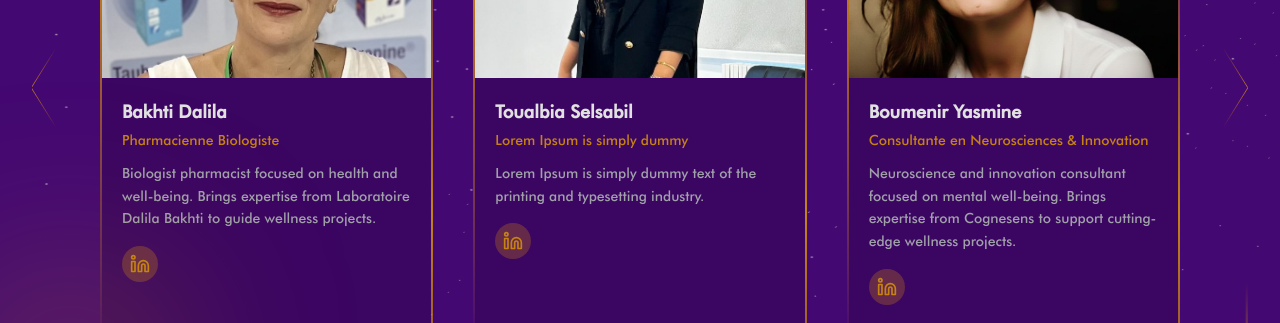
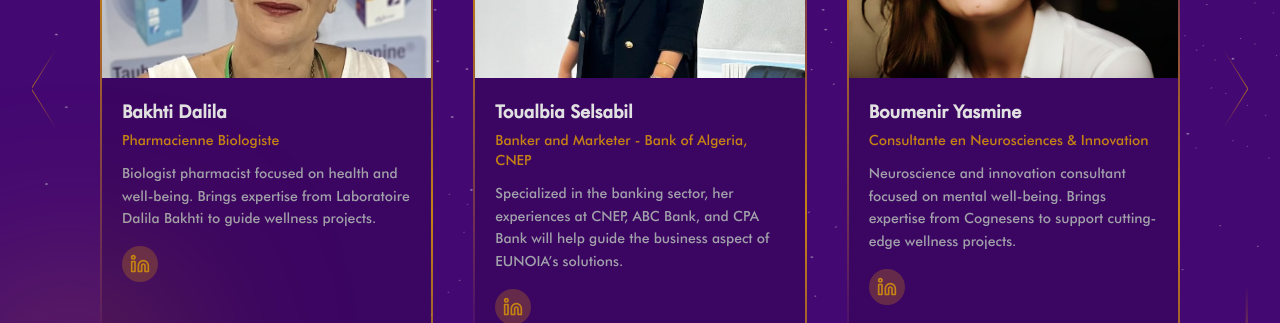
Before and after one commit to islemgouicem/Skill-and-Tell-official-website, a React (Vite) app: page /eunoia in a window 1280 px wide. Shown: the part 2500-2823 px from the top of the page. Built offline with nearby package versions, Linux system fonts and the light colour scheme; no server answers.

Commit message:
Update eunoia_carousel.jsx

```diff
--- a/src/components/ui/eunoia_carousel.jsx
+++ b/src/components/ui/eunoia_carousel.jsx
@@ -14,10 +14,10 @@ const judges = [
     {
         id: 5,
         name: "Toualbia Selsabil",
-        subtitle: "Lorem Ipsum is simply dummy",
+        subtitle: "Banker and Marketer - Bank of Algeria, CNEP",
         image: "/images/juries/photo_toualbia.jpg",
         description:
-            "Lorem Ipsum is simply dummy text of the printing and typesetting industry."
+            "Specialized in the banking sector, her experiences at CNEP, ABC Bank, and CPA Bank will help guide the business aspect of EUNOIA’s solutions."
     },
     {
         id: 6,
@@ -30,18 +30,18 @@ const judges = [
     {
         id: 2,
         name: "Boughaleb Sadek el Amine",
-        subtitle: "Lorem Ipsum is simply dummy",
+        subtitle: "Professor at ENSTA",
         image: "/images/juries/photo_boughaleb.jpg",
         description:
-            "Lorem Ipsum is simply dummy text of the printing and typesetting industry."
+            "Former mission chief and researcher, Mr. Boughaleb is a seasoned lecturer at ENSTA. His expertise in project planning and financial analysis will be at the service of EUNOIA this Saturday."
     },
     {
         id: 4,
         name: "Hadache Ihsene",
-        subtitle: "Lorem Ipsum is simply dummy",
+        subtitle: "Co-founder and CEO, Oziri",
         image: "/images/juries/photo_ihcene.jpg",
         description:
-            "Lorem Ipsum is simply dummy text of the printing and typesetting industry."
+            "Business and product consultant, with experience as a business developer in the UK and the Netherlands, she recently founded Oziri, an AI tool to assist students."
     },
     {
         id: 7,
```
